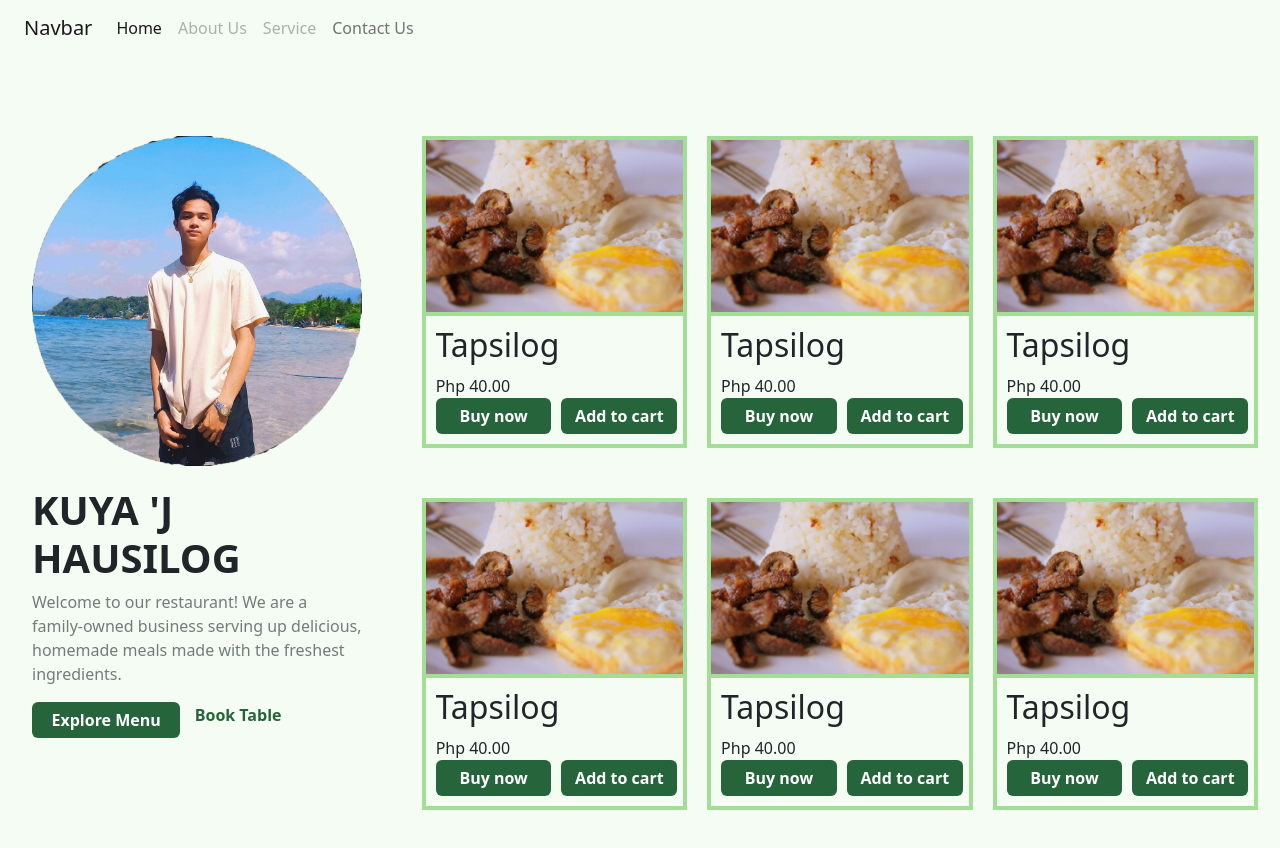
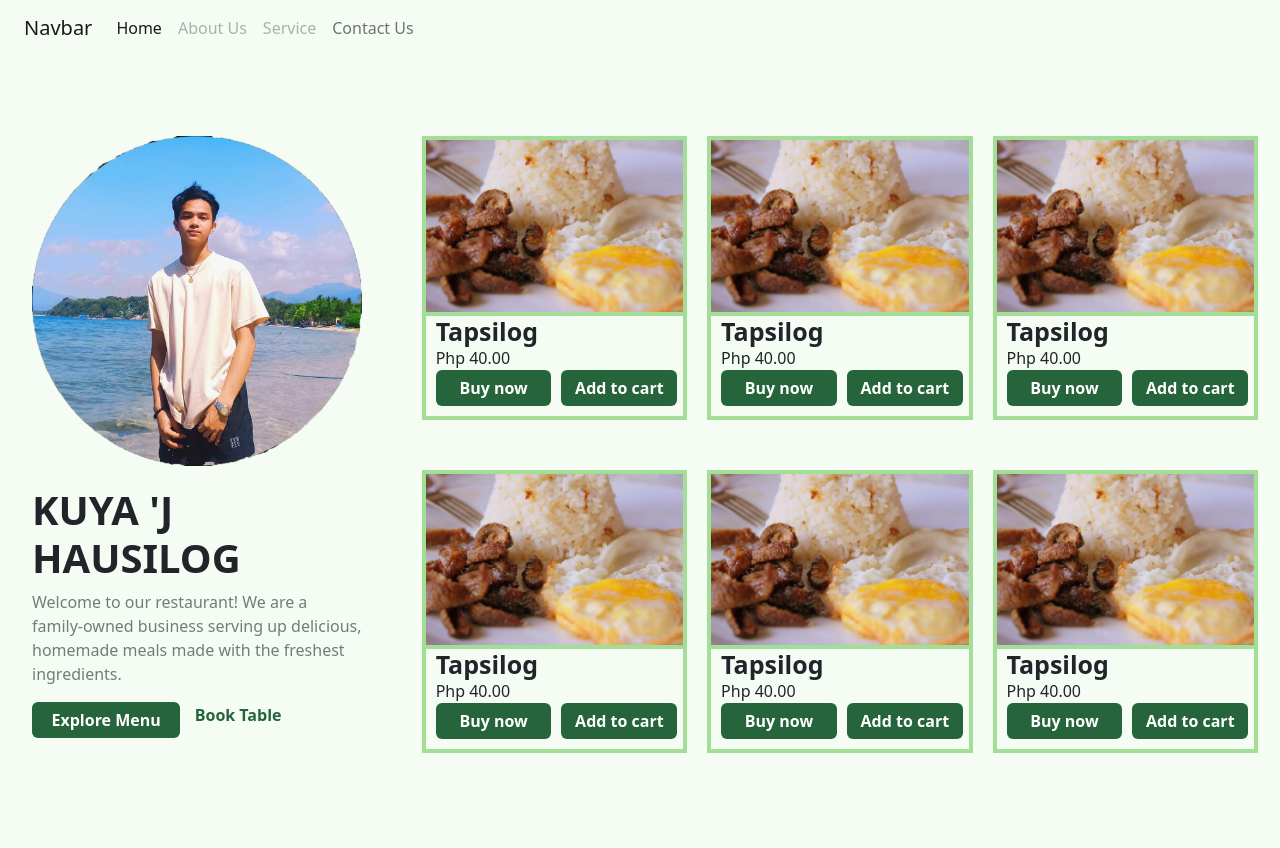
Before and after one commit to lugh-tuatha/kuya-j-hausilog, a plain HTML site: page index.html in a window 1280 px wide. After the commit the page ends 803 px from the top, so only its background shows below. Drawn offline with nearby package versions, Linux system fonts and the light colour scheme.

Commit message:
Update style.css

```diff
--- a/css/style.css
+++ b/css/style.css
@@ -124,14 +124,26 @@ body{
     background-color: #103E20;
 }
 
+.menu h2{
+    font-size: 25px;
+    font-weight: 700;
+}
+
 .menu h2, .menu p{
-    margin: 10px 0 0 10px;
+    margin: 0 0 0 10px;
 }
+
+.menu-1 span{
+    opacity: .5;
+}
+
+
 
 /* responsive css */
 @media screen and (max-width: 1280px) {
     .menu {
         margin: 0 10px;
+        max-width: 440px;
     }
     .jv {
         margin: 0 50px 0 20px;
```
